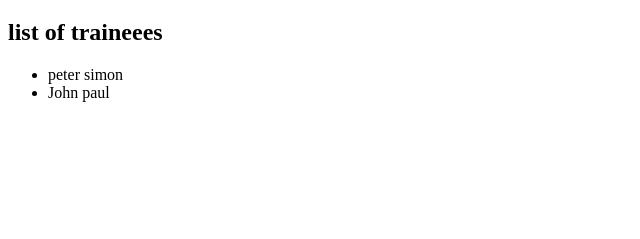
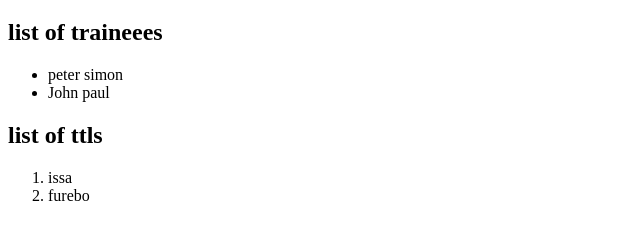
Before and after one commit to Anguandia/cohort7, a plain HTML site: page index.html in a window 1280 px wide. Shown: the part 61-300 px from the top of the page, without its empty margins (0-640 px from the left). Drawn offline with Linux system fonts and the light colour scheme.

Commit message:
add ttls to the list
addaed 2 ttls

```diff
--- a/index.html
+++ b/index.html
@@ -13,6 +13,11 @@
       <li>peter simon</li>
       <li>John paul</li>
     </ul>
+    <h2>list of ttls</h2>
+    <ol>
+      <li>issa</li>
+      <li>furebo</li>
+    </ol>
   </div>
 </body>
 </html>
```
